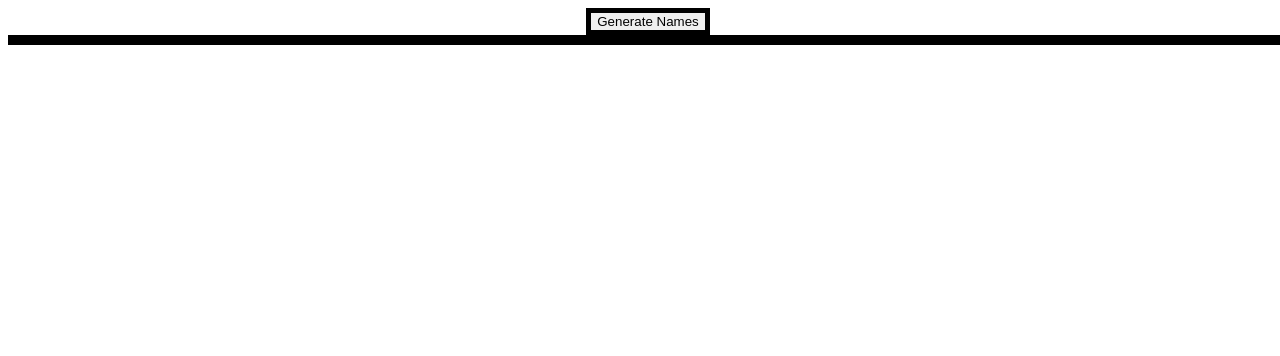
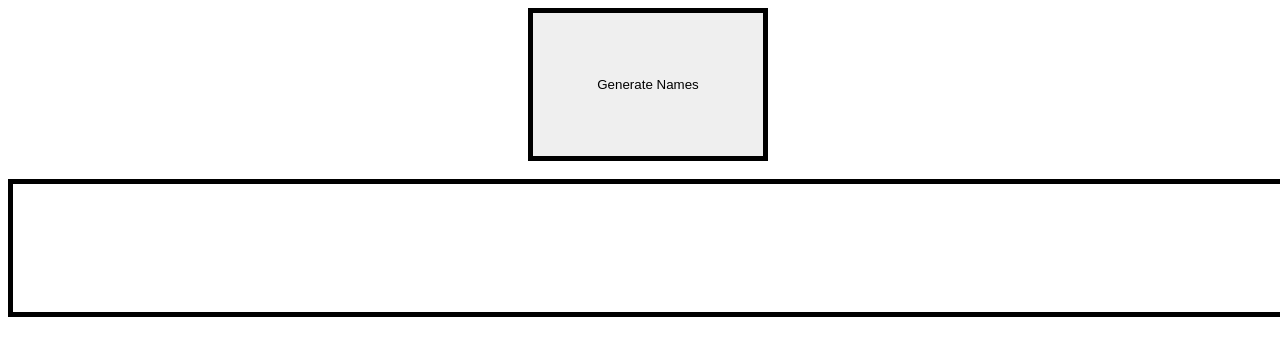
Before and after one commit to jobgenerator/generate, a plain HTML site: page index.html in a window 1280 px wide. Drawn offline with Linux system fonts and the light colour scheme.

Commit message:
Update index.html

```diff
--- a/index.html
+++ b/index.html
@@ -74,9 +74,10 @@
         }
     </script>
     <center>
-        <input style= "border: 5px solid black" type="Submit" value="Generate Names" onclick="test()">
+        <input style= "border: 5px solid black; padding: 5%" type="Submit" value="Generate Names" onclick="test()">
         <br>
-        <div style="border: 5px solid black">
+        <br>
+        <div style="border: 5px solid black; padding: 5%">
            <texarea id="job-text-area">
         </texarea>
         </div>
```
